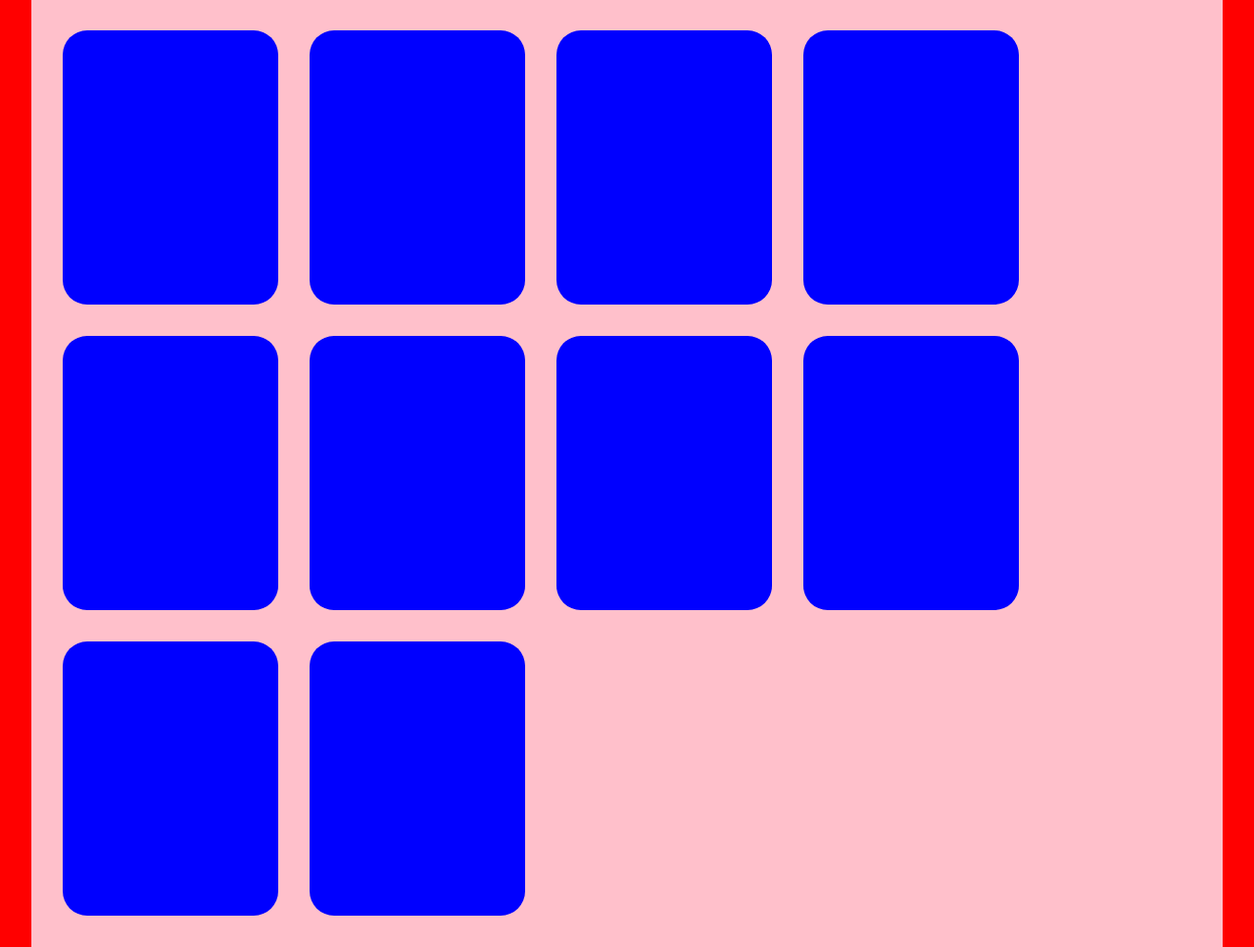
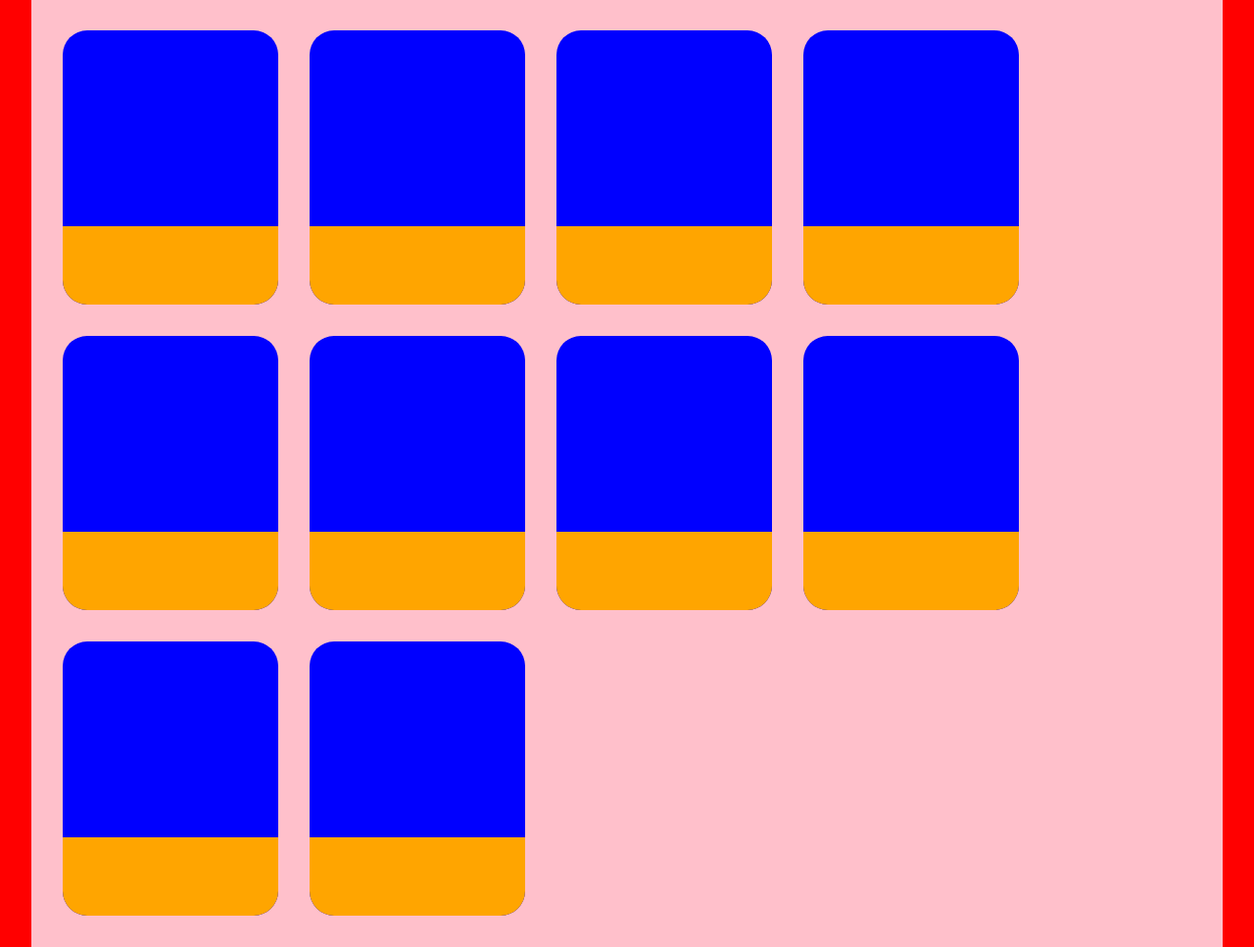
Before and after one commit to Pawlik02/coffee-finder, a Django app: page /coffee_finder/favourites/ in a window 1280 px wide. Shown: the part 161-1128 px from the top of the page at 98% size. Run offline with Django 3.2, Linux system fonts and the light colour scheme.

Commit message:
Favourites mini fix.

```diff
--- a/stronka/coffee_finder/static/coffee_finder/favourites.css
+++ b/stronka/coffee_finder/static/coffee_finder/favourites.css
@@ -36,19 +36,34 @@
   justify-content: center;
 }
 .content{
+  display: flex;
+  flex-direction: column;
   transition: all .3s cubic-bezier(0.18, 0.89, 0.54, 1.35);
-  display: flex;
   width: 220px;
   height: 280px;
   background-color: blue;
   margin: 1em;
   min-width: 220px;
   border-radius: 25px 25px 25px 25px;
+  overflow: hidden;
+}
 
-}
 .content:hover{
   transform: scale(2);
 }
+
+.photowrap{
+  display: flex;
+  height: 200px;
+}
+
+.description{
+  display: flex;
+  width: 100%;
+  height: 80px;
+  background-color: orange;
+}
+
 .container{
   display: flex;
   flex-direction: row;
--- a/stronka/coffee_finder/templates/coffee_finder/favourites.html
+++ b/stronka/coffee_finder/templates/coffee_finder/favourites.html
@@ -20,7 +20,12 @@
       <div class="container">
         {% for i in counter %}
         <div class="content">
+          <div class="photowrap">
 
+          </div>
+          <div class="description">
+
+          </div>
         </div>
         {% endfor %}
       </div>
```
